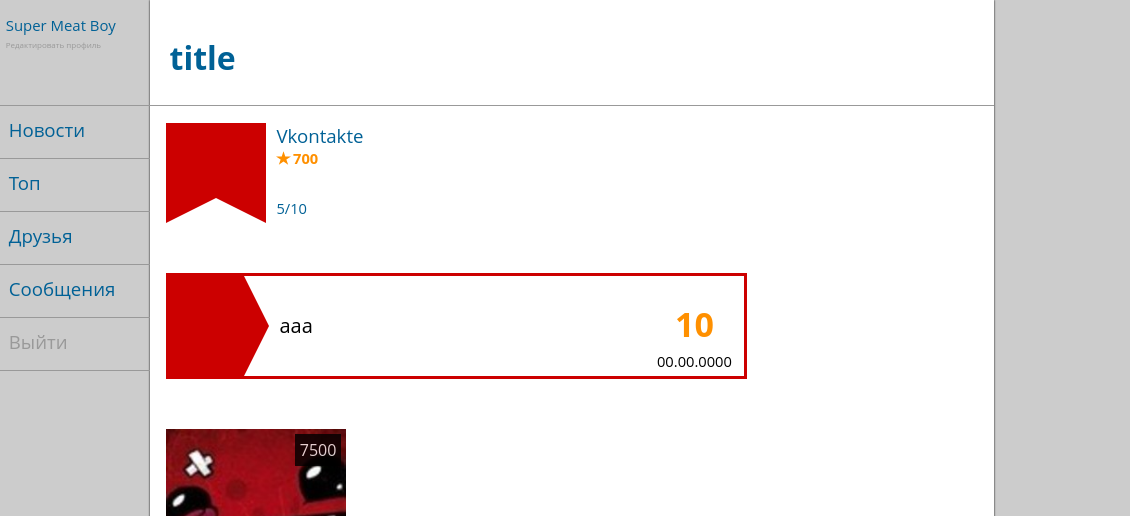
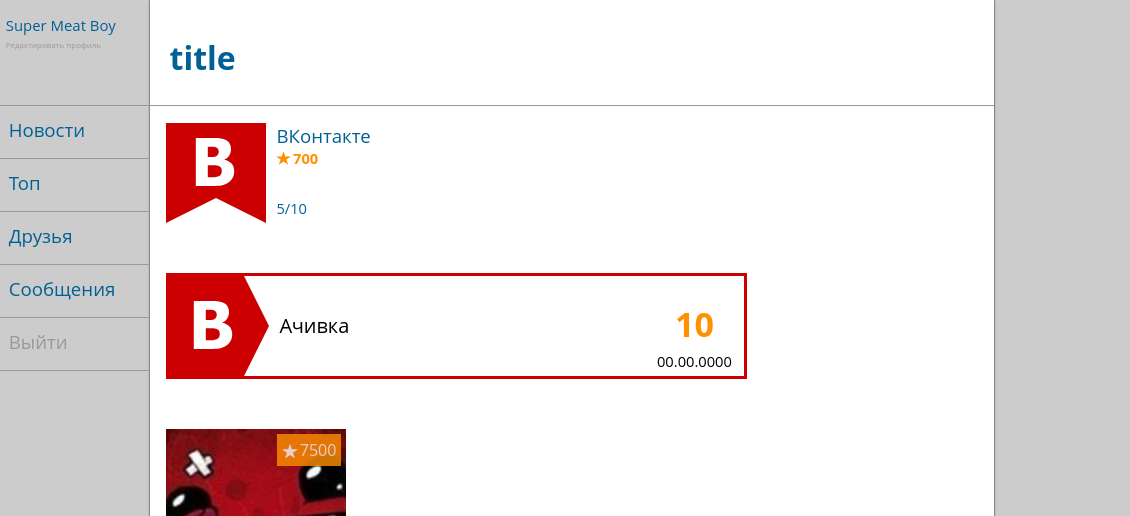
Before and after one commit to rootools/achi-webclient, a plain HTML site: page app.html in a window 1280 px wide. Shown: the top 516 px of the page, 150-1280 px from the left. Drawn offline with Linux system fonts and the light colour scheme.

Commit message:
serv logo & opacity

```diff
--- a/app.html
+++ b/app.html
@@ -72,10 +72,10 @@
 
         <div class="service_tile">
           <div class="service_tile_flag">
-            <div class="service_tile_canvas"></div>
+            <div class="service_tile_canvas"><img src="img/s/vk_white.svg" class="service_icon_service"></div>
             <div class="service_tile_flag_bottom"></div>
           </div>
-          <div class="service_tile_name">Vkontakte</div>
+          <div class="service_tile_name">ВКонтакте</div>
           <div class="service_tile_points"><img src="img/star.svg" class="service_tile_points_star">700</div>
           <div class="service_tile_holder"></div>
           <div class="service_tile_earnings">5/10</div>
@@ -85,9 +85,9 @@
 
       <div id="content_achievements">
         <div class="achievements_tile">
-          <div class="achievements_tile_flag"></div>
+          <div class="achievements_tile_flag"><img src="img/s/vk_white.svg" class="service_icon_achievements"></div>
           <div class="achievements_tile_flag_right"></div>
-          <div class="achievements_tile_name">aaa</div>
+          <div class="achievements_tile_name">Ачивка</div>
           <div class="achievements_tile_right">
             <div class="achievements_tile_sharing"></div>
             <div class="achievements_tile_points">10</div>
@@ -99,7 +99,7 @@
       <div id="content_friendslist">
         <div class="friendslist_tile">
           <img src="img/me.jpg">
-          <div class="friendslist_points">7500</div>
+          <div class="friendslist_points"><img src="img/white_star.svg" class="friendslist_points_star">7500</div>
           <div class="friendslist_name">Bravin Anton</div>
         </div>
       </div>
--- a/css/app.less
+++ b/css/app.less
@@ -138,10 +138,25 @@
 }
 
 // App elems
+.service_icon_service, .service_icon_achievements {
+  height: 48px;
+  width: 48px;
+}
+
+.service_icon_service {
+  margin-top: 15px;
+  margin-left: 25px;
+}
+
+.service_icon_achievements {
+  margin-top: 25px;
+  margin-left: 20px;
+}
+
 .service_tile {
   position: relative;
   width: 31%;
-  /*border: 1px solid black;*/
+  cursor: pointer;
   margin-right: 2%;
   margin-bottom: 2%;
   float: left;
@@ -187,6 +202,10 @@
       margin-right: 2px;
     }
   }
+}
+
+.service_tile:hover {
+  opacity: 0.8;
 }
 
 .achievements_tile {
@@ -254,12 +273,18 @@
 
   .friendslist_points {
     font-size: 16px;
-    background-color: black;
+    background-color: @gold-color;
     color: white;
     position: absolute;
     top: 5px;
     right: 5px;
     padding: 5px;
     opacity: 0.8;
+    .friendslist_points_star {
+      width: 16px;
+      height: 16px;
+      margin-bottom: 2px;
+      margin-right: 2px;
+    }
   }
 }
```
Also changed, not shown: css/app.css, img/s/vk.svg (added), img/s/vk_white.svg (added), img/white_star.svg (added).
